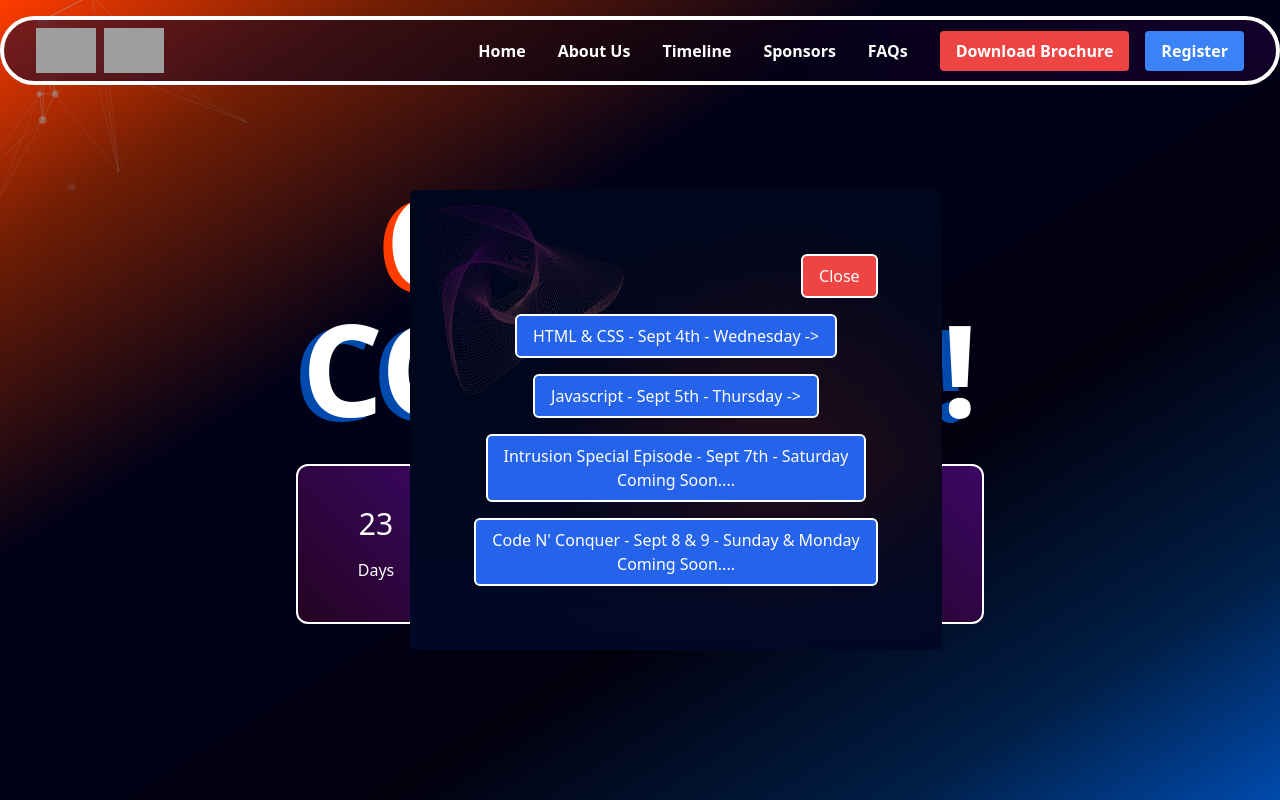
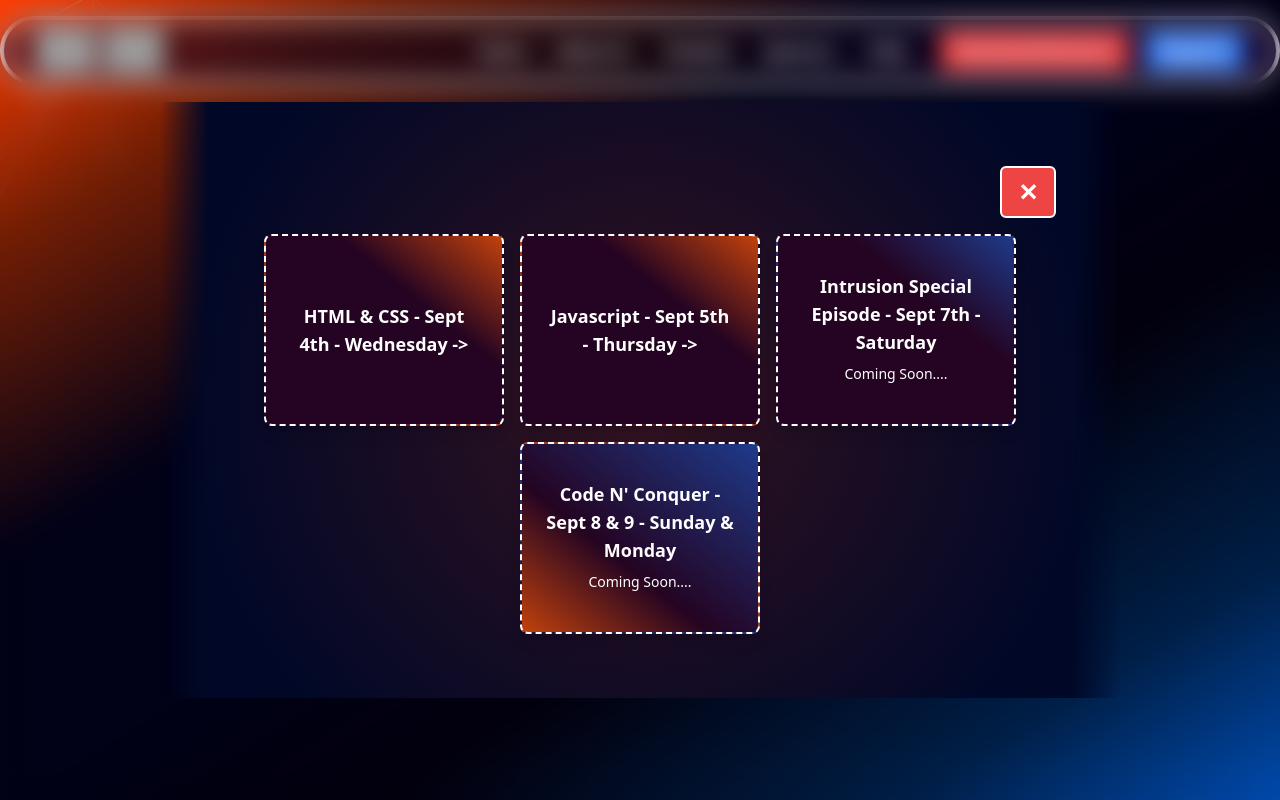
Before and after one commit to Codechef-VITC-Student-Chapter/code-and-conquer, a React (Vite) app: page / in a window 1280 px wide. Both pictures are taken after a click on the button "Register". Shown: the top 800 px of the page. Built offline with nearby package versions, Linux system fonts and the light colour scheme; grey boxes are pictures that could not be loaded.

Commit message:
UI Improvements, refined some code for deployment

```diff
--- a/src/components/AlertDialog.jsx
+++ b/src/components/AlertDialog.jsx
@@ -1,36 +1,58 @@
-import React from 'react'
+import React from 'react';
 
-const AlertDialog = ({setModalOpen}) => {
+const AlertDialog = ({ setModalOpen }) => {
   return (
-    <div className='absolute top-0 flex h-screen w-screen justify-center items-center'>
-        <div className='p-16 sponsors-bg rounded-md flex flex-col justify-center gap-4 m-auto '>
-            <div className='flex justify-end'>
-                <button onClick={()=>setModalOpen(false)} className='px-4 bg-red-500 py-2 rounded-md border-2 border-white'>Close</button>
+    <div className="fixed z-50 top-0 flex h-screen w-screen justify-center items-center backdrop-blur-md">
+      <div className="p-16 md:w-3/4 popup-bg rounded-md flex flex-col justify-center gap-4 m-auto">
+        <div className="flex justify-end">
+          <button
+            onClick={() => setModalOpen(false)}
+            className="px-4 py-2 bg-red-500 rounded-md border-2 border-white text-white font-bold text-2xl"
+          >
+            &#10005; {/* Unicode for the X symbol */}
+          </button>
         </div>
-            <div className='flex flex-col gap-4 justify-center items-center'>
+        <div className="flex flex-wrap gap-4 justify-center items-center">
           <a href="https://forms.gle/HHig34yTg3JXe8iWA">
-                    <button className='px-4 bg-blue-600 py-2 rounded-md border-2 border-white'>HTML & CSS - Sept 4th - Wednesday {"->"}</button>
+            <button className="px-4 py-2 rounded-lg border-2 border-dashed border-white shadow-lg w-60 h-48 bg-gradient-to-tr from-[#240422] from-65% to-orange-700 text-white">
+              <h3 className="text-lg font-bold m-2 text-center">
+                HTML & CSS - Sept 4th - Wednesday {'->'}
+              </h3>
+            </button>
           </a>
           <a href="https://forms.gle/YxvdNjFZRpkbiVjB9">
-                    <button className='px-4 bg-blue-600 py-2 rounded-md border-2 border-white'>Javascript - Sept 5th - Thursday {"->"}</button>
-                </a>
-                <a>
-                    <button disabled className='px-4 bg-blue-600 py-2 rounded-md border-2 border-white'>
-                    Intrusion Special Episode - Sept 7th - Saturday
-                    <br/>
-                    Coming Soon....
+            <button className="px-4 py-2 rounded-lg border-2 border-dashed border-white shadow-lg w-60 h-48 bg-gradient-to-tr from-[#240422] from-65% to-orange-700 text-white">
+              <h3 className="text-lg font-bold m-2 text-center">
+                Javascript - Sept 5th - Thursday {'->'}
+              </h3>
             </button>
           </a>
           <a>
-                    <button disabled className='px-4 bg-blue-600 py-2 rounded-md border-2 border-white'>
+            <button
+              disabled
+              className="px-4 py-2 rounded-lg border-2 border-dashed border-white shadow-lg w-60 h-48 bg-gradient-to-tr from-[#240422] from-65% to-blue-900 text-white"
+            >
+              <h3 className="text-lg font-bold m-2 text-center">
+                Intrusion Special Episode - Sept 7th - Saturday
+              </h3>
+              <p className="text-sm text-center mb-3">Coming Soon....</p>
+            </button>
+          </a>
+          <a>
+            <button
+              disabled
+              className="px-4 py-2 rounded-lg border-2 border-dashed border-white shadow-lg w-60 h-48 bg-gradient-to-tr from-orange-700 via-40% via-[#240422] to-blue-900 text-white"
+            >
+              <h3 className="text-lg font-bold m-2 text-center">
                 Code N' Conquer - Sept 8 & 9 - Sunday & Monday
-                    <br/>
-                    Coming Soon....</button>
+              </h3>
+              <p className="text-sm text-center mb-3">Coming Soon....</p>
+            </button>
           </a>
         </div>
       </div>
     </div>
-  )
-}
+  );
+};
 
-export default AlertDialog
+export default AlertDialog;
--- a/src/components/NavBar.jsx
+++ b/src/components/NavBar.jsx
@@ -5,7 +5,7 @@ import AlertDialog from './AlertDialog';
 const NavBar = () => {
   const [isScrolled, setIsScrolled] = useState(false);
   const [isMenuOpen, setIsMenuOpen] = useState(false);
-  const [isModalOpen,setModalOpen]=useState(false)
+  const [isModalOpen, setModalOpen] = useState(false);
 
   useEffect(() => {
     const handleScroll = () => {
@@ -21,6 +21,7 @@ const NavBar = () => {
   };
 
   return (
+    <>
       <div
         className={`flex z-50 fixed w-full navbar-bg p-2 px-8 rounded-full max-h-[20vh] min-w-[70vw] text-white border-white items-center justify-between transition-transform duration-300 backdrop-blur-sm ${
           isScrolled ? 'top-0 rounded-none border-b-2' : 'top-4 border-4'
@@ -73,16 +74,24 @@ const NavBar = () => {
             )}
           </ul>
           <div className="flex flex-col gap-4 mt-4 md:mt-0 md:flex-row md:items-center">
-          <a href='https://drive.google.com/file/d/1tzuxo7iRGA28IaR3gvf5O5aLJd7bHSNr/view?usp=sharing' className="bg-red-500 text-white font-bold text-md px-4 py-2 rounded">
+            <a
+              href="https://drive.google.com/file/d/1tzuxo7iRGA28IaR3gvf5O5aLJd7bHSNr/view?usp=sharing"
+              className="bg-red-500 text-white font-bold text-md px-4 py-2 rounded"
+            >
               Download Brochure
             </a>
-          <button onClick={()=>setModalOpen(true)} className="bg-blue-500 text-white font-bold text-md px-4 py-2 rounded">
+            <button
+              onClick={() => setModalOpen(true)}
+              className="bg-blue-500 text-white font-bold text-md px-4 py-2 rounded"
+            >
               Register
             </button>
           </div>
+        </div>{' '}
       </div>
+
       {isModalOpen && <AlertDialog setModalOpen={setModalOpen} />}
-    </div>
+    </>
   );
 };
 
--- a/src/index.css
+++ b/src/index.css
@@ -60,6 +60,11 @@
   background-size: cover;
 }
 
+.popup-bg {
+  background: radial-gradient(circle at 50% 50%, #FF3C0033, transparent 80%), linear-gradient(to right,
+      #01082700 0%, #010827 5%, #010827 95%, #01082700 100%);
+}
+
 .custom-scroll {
   scrollbar-width: thin;
   /* Makes the scrollbar thin */
--- a/src/screens/Sponsors.jsx
+++ b/src/screens/Sponsors.jsx
@@ -1,6 +1,5 @@
 import React from 'react';
-import apple from '../assets/sponsors/co-sponsor.png';
-import hyndai from '../assets/sponsors/main-sponsor.png';
+import placeholder from '../assets/LogoPlaceholder.webp';
 
 const Sponsors = () => {
   return (
@@ -17,7 +16,11 @@ const Sponsors = () => {
             title sponsor
           </div>
 
-          <img src="src/assets/LogoPlaceholder.webp" alt="Sponsor" className="border-2 border-white rounded-lg p-2 w-[180px] h-[180px] " />
+          <img
+            src={placeholder}
+            alt="Sponsor"
+            className="border-2 border-white rounded-lg p-2 w-[180px] h-[180px] "
+          />
         </div>
 
         <div className="flex items-center justify-center mb-8">
@@ -26,11 +29,27 @@ const Sponsors = () => {
           </div>
         </div>
         <div className="flex flex-wrap justify-center items-center gap-12">
-          <img src="src/assets/LogoPlaceholder.webp" alt="Sponsor" className="border-white border-2 p-2 rounded-md w-32 h-32" />
-          <img src="src/assets/LogoPlaceholder.webp" alt="Sponsor" className="border-white border-2 p-2 rounded-md w-32 h-32" />
+          <img
+            src={placeholder}
+            alt="Sponsor"
+            className="border-white border-2 p-2 rounded-md w-32 h-32"
+          />
+          <img
+            src={placeholder}
+            alt="Sponsor"
+            className="border-white border-2 p-2 rounded-md w-32 h-32"
+          />
 
-          <img src="src/assets/LogoPlaceholder.webp" alt="Sponsor" className="border-white border-2 p-2 rounded-md w-32 h-32" />
-          <img src="src/assets/LogoPlaceholder.webp" alt="Sponsor" className="border-white border-2 p-2 rounded-md w-32 h-32" />
+          <img
+            src={placeholder}
+            alt="Sponsor"
+            className="border-white border-2 p-2 rounded-md w-32 h-32"
+          />
+          <img
+            src={placeholder}
+            alt="Sponsor"
+            className="border-white border-2 p-2 rounded-md w-32 h-32"
+          />
         </div>
       </div>
     </div>
```
Lines whose indentation alone changed are shown as unchanged.
